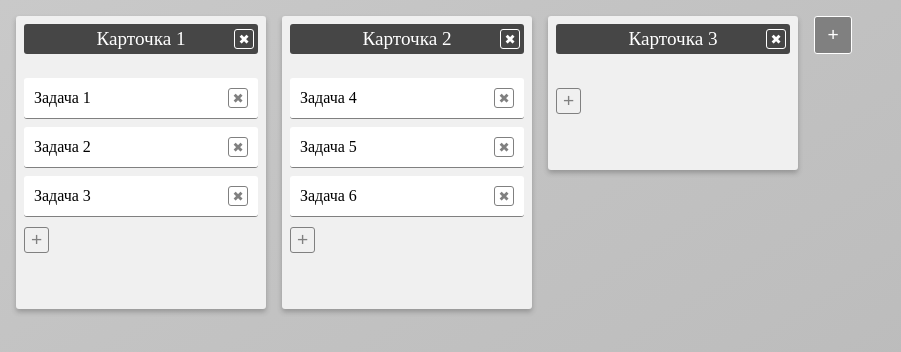
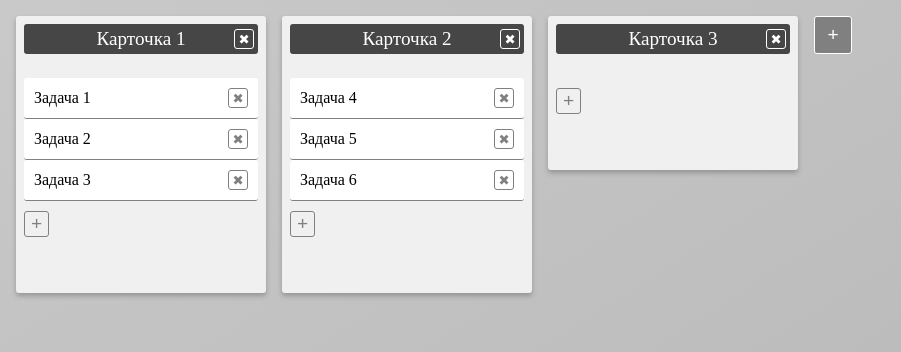
Before and after one commit to SergeyLebidko/drag_and_drop_demo, a React (Create React App) app: page / in a window 1280 px wide. Shown: the top 352 px of the page, without its empty margins (0-901 px from the left). Built offline with nearby package versions, Linux system fonts and the light colour scheme.

Commit message:
Создан TaskContainer

```diff
--- a/src/components/TaskPanel/TaskPanel.tsx
+++ b/src/components/TaskPanel/TaskPanel.tsx
@@ -1,10 +1,10 @@
 import React, {useContext, useState} from 'react';
+import {RemoveTaskButton} from '../../styled/buttons';
+import {TaskContainer} from '../../styled/panels';
 import {IAppContext, Task} from '../../types';
+import {DNDMode} from '../../types';
 import appContext from '../../context';
-import {DNDMode} from '../../types';
 import {isTask} from '../../utils';
-import './TaskPanel.scss';
-import {RemoveTaskButton} from "../../styled/buttons";
 
 type TaskProps = {
     task: Task
@@ -15,14 +15,6 @@ const TaskPanel: React.FC<TaskProps> = ({task}) => {
     const [dndMode, setDndMode] = useState<DNDMode>(DNDMode.NoDrag);
 
     const {id, title} = task;
-
-    const getClasses = (): string => {
-        const classes = ['task_panel'];
-        if (dndMode === DNDMode.NoDrag) classes.push('task_panel_normal');
-        if (dndMode === DNDMode.Dragged) classes.push('task_panel_dragged');
-        if (dndMode === DNDMode.Dropped) classes.push('task_panel_dropped');
-        return classes.join(' ');
-    };
 
     // ---------- на источнике ----------
 
@@ -70,10 +62,9 @@ const TaskPanel: React.FC<TaskProps> = ({task}) => {
     }
 
     return (
-        <li
-            className={getClasses()}
-            data-id={id}
+        <TaskContainer
             draggable
+            dndMode={dndMode}
             onDragStart={dragStartHandler}
             onDragEnd={dragEndHandler}
             onDragEnter={dragEnterHandler}
@@ -83,7 +74,7 @@ const TaskPanel: React.FC<TaskProps> = ({task}) => {
         >
             <span>{title}</span>
             <RemoveTaskButton onClick={() => removeTask(id)}>&#10006;</RemoveTaskButton>
-        </li>
+        </TaskContainer>
     );
 }
 
--- /dev/null
+++ b/src/styled/panels.tsx
@@ -0,0 +1,31 @@
+import styled, {css} from 'styled-components';
+import {DNDMode} from '../types';
+
+export const TaskContainer = styled.li<{ dndMode: DNDMode }>`
+  padding: 10px;
+  border-radius: 3px;
+  border-bottom: 1px solid gray;
+  transition: all 300ms;
+
+  display: flex;
+  justify-content: space-between;
+  align-items: center;
+
+  ${props => {
+    const {dndMode} = props;
+    if (dndMode === DNDMode.Dragged) return css`
+      background-color: deepskyblue;
+      color: white;
+    `;
+    if (dndMode === DNDMode.Dropped) return css`
+      background-color: LimeGreen;
+      color: white;
+      border-bottom: 1px solid transparent;
+    `;
+
+    return css`
+      background-color: white;
+      color: black;
+    `;
+  }}
+`
```
